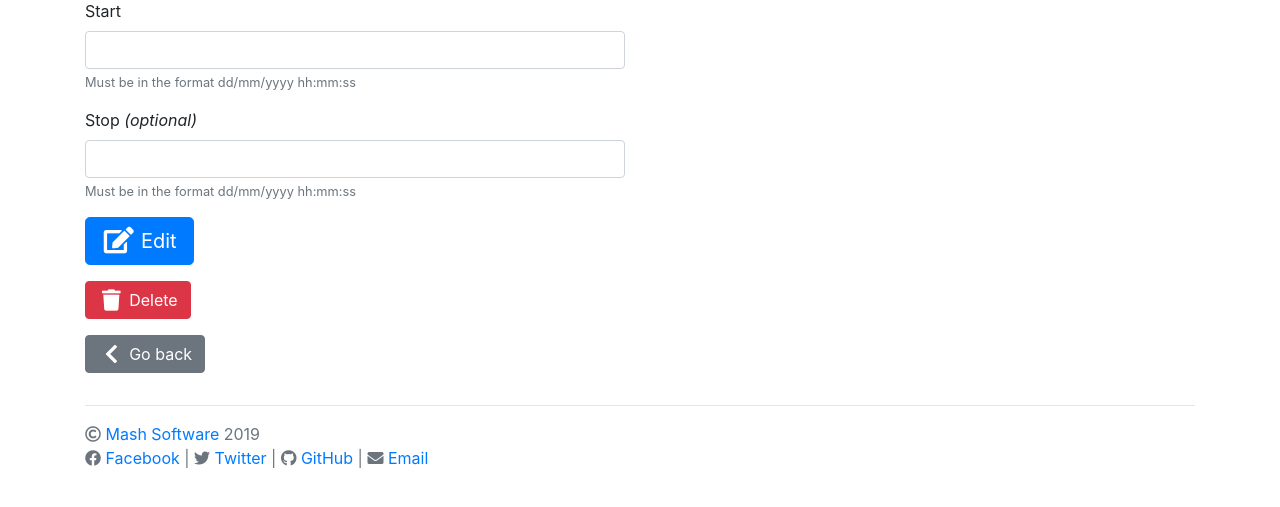
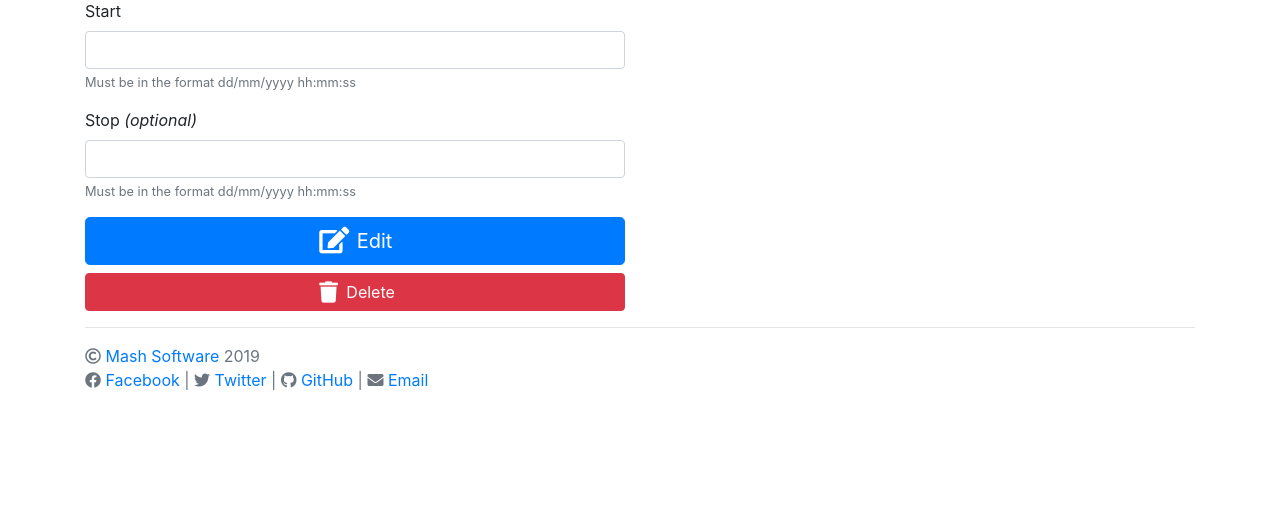
Before and after one commit to MashSoftware/time-tracker, a Flask app: template app/templates/event_form.html in a window 1280 px wide. Shown: the part 162-669 px from the top of the page. Run offline with Flask 2, Linux system fonts and the light colour scheme; tables that the repository leaves empty hold one stand-in row (values such as "Sample post"); the template is opened without the code that fills it: values that come from a table or form of the project are taken from there, most other values are stand-ins (such as "Sample title", 1, 10 or a date in 2020); some libraries are stand-ins or nearby versions.

Commit message:
block buttons

```diff
--- a/app/templates/event_form.html
+++ b/app/templates/event_form.html
@@ -1,7 +1,7 @@
 {% extends "base.html" %}
 {% block content %}
 <div class="row">
-    <div class="col-lg-6">
+    <div class="col-md-6">
             <form action="" method="post" novalidate>
             {{ form.csrf_token }}
             <div class="form-group">
@@ -32,9 +32,8 @@
                 <div class="invalid-feedback">{{error}}</div>
                 {% endfor %}
             </div>
-            <p><button class="btn btn-lg btn-primary" type="submit"><i class="fas fa-edit fa-lg fa-fw"></i> Edit</button></p>
-            <button type="button" class="btn btn-danger" data-toggle="modal" data-target="#deleteModal"><i class="fas fa-trash fa-lg fa-fw"></i> Delete</button></p>
-            <p><a class="btn btn-secondary" href="{{ url_for('index') }}" role="button"><i class="fas fa-chevron-left fa-lg fa-fw"></i> Go back</a></p>
+            <button class="btn btn-block btn-lg btn-primary" type="submit"><i class="fas fa-edit fa-lg fa-fw"></i> Edit</button>
+            <button type="button" class="btn btn-block btn-danger" data-toggle="modal" data-target="#deleteModal"><i class="fas fa-trash fa-lg fa-fw"></i> Delete</button>
         </form>
     </div>
 </div>
```
Also changed, not shown: app/templates/account.html (+4 -4 lines).
